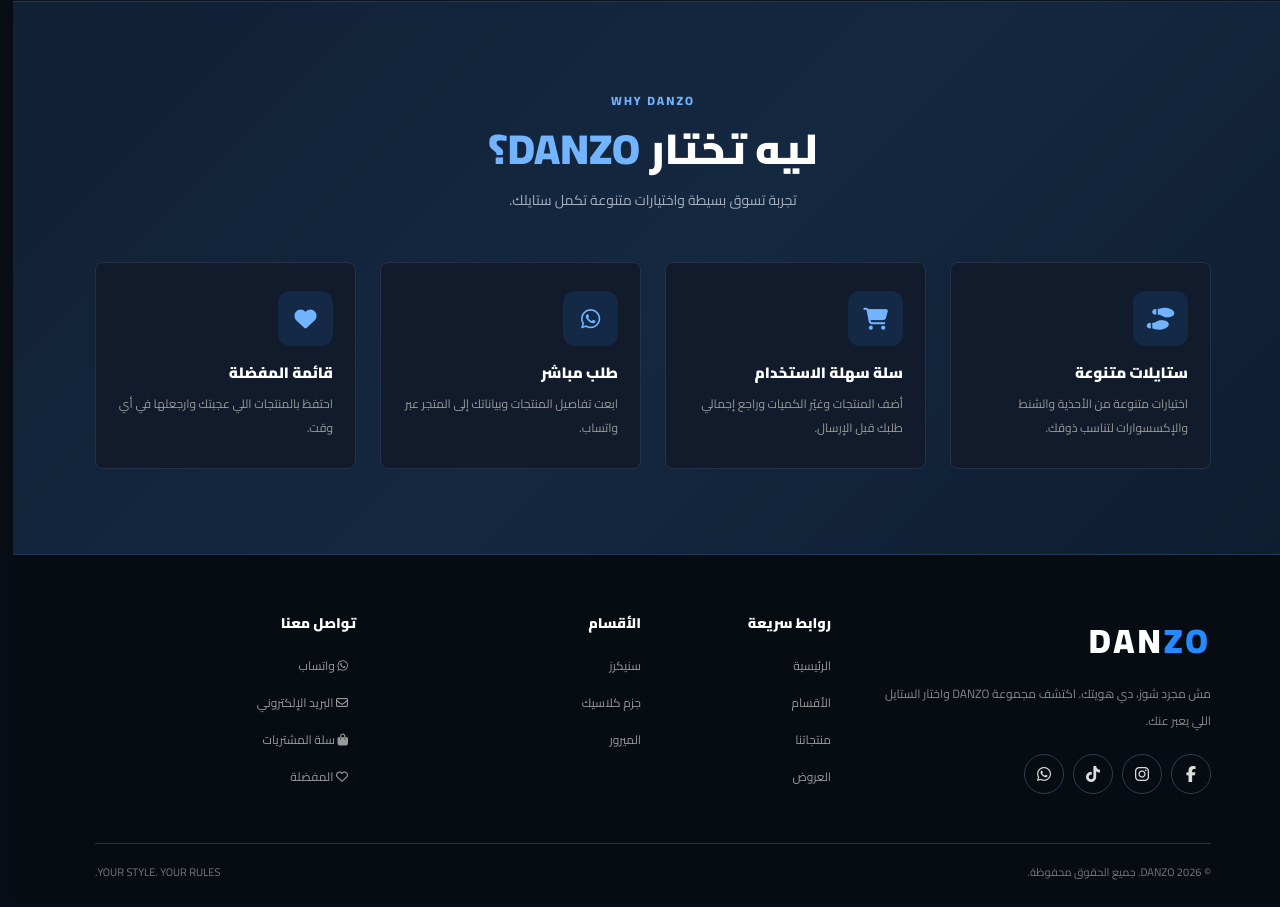
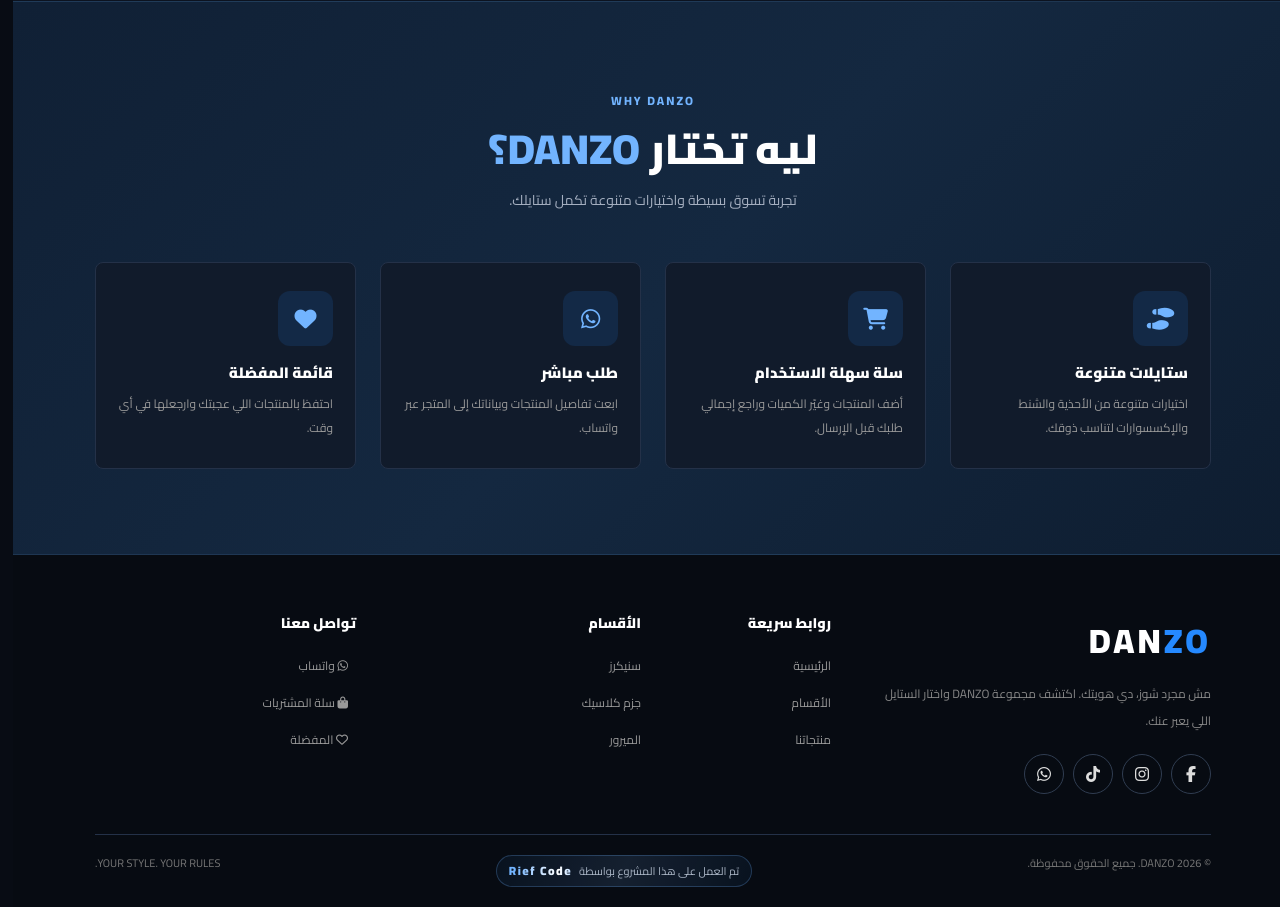
Before and after one commit to Abdalla-Elhagar/DANZOO1, a plain HTML site: page index.html in a window 1280 px wide. Shown: the part 3014-3921 px from the top of the page. Drawn offline with nearby package versions, Linux system fonts and the light colour scheme.

Commit message:
feat: add social media links and credit section to footer for enhanced visibility

```diff
--- a/css/style.css
+++ b/css/style.css
@@ -1156,6 +1156,43 @@ button {
   margin-top: 40px;
   color: #777;
   font-size: 11px;
+}
+.rie.fcode-credit {
+  display: inline-flex;
+  align-items: center;
+  gap: 7px;
+  padding: 6px 12px;
+  border: 1px solid rgba(114, 180, 255, 0.24);
+  border-radius: 999px;
+  background: linear-gradient(110deg, rgba(37, 137, 255, 0.06), rgba(114, 180, 255, 0.13), rgba(37, 137, 255, 0.06));
+  color: #aab5c5;
+  animation: rieCreditGlow 3s ease-in-out infinite;
+}
+.rie.fcode-wordmark {
+  background: linear-gradient(90deg, #72b4ff 15%, #fff 50%, #2589ff 85%);
+  background-size: 200% auto;
+  background-clip: text;
+  color: transparent;
+  font-size: 12px;
+  font-weight: 900;
+  letter-spacing: 1.5px;
+  animation: rieCodeShine 3s linear infinite;
+}
+@keyframes rieCreditGlow {
+  0%,
+  100% {
+    border-color: rgba(114, 180, 255, 0.2);
+    box-shadow: 0 0 0 rgba(37, 137, 255, 0);
+  }
+  50% {
+    border-color: rgba(114, 180, 255, 0.6);
+    box-shadow: 0 0 16px rgba(37, 137, 255, 0.16);
+  }
+}
+@keyframes rieCodeShine {
+  to {
+    background-position: 200% center;
+  }
 }
 
 /* Favorites page */
--- a/index.html
+++ b/index.html
@@ -462,9 +462,12 @@
             عنك.
           </p>
           <div class="social-links">
-            <a href="#" aria-label="Facebook"><i class="fa-brands fa-facebook-f"></i></a>
-            <a href="#" aria-label="Instagram"><i class="fa-brands fa-instagram"></i></a>
-            <a href="#" aria-label="TikTok"><i class="fa-brands fa-tiktok"></i></a>
+            <a href="https://www.facebook.com/share/19WhzPvHcd" target="_blank" rel="noopener noreferrer"
+              aria-label="Facebook"><i class="fa-brands fa-facebook-f"></i></a>
+            <a href="https://www.instagram.com/danzo.store11" target="_blank" rel="noopener noreferrer"
+              aria-label="Instagram"><i class="fa-brands fa-instagram"></i></a>
+            <a href="https://www.tiktok.com/@danzostore11" target="_blank" rel="noopener noreferrer"
+              aria-label="TikTok"><i class="fa-brands fa-tiktok"></i></a>
             <a href="#" id="footerWhatsapp" aria-label="WhatsApp"><i class="fa-brands fa-whatsapp"></i></a>
           </div>
         </div>
@@ -474,7 +477,6 @@
             <li><a href="#home">الرئيسية</a></li>
             <li><a href="#categories">الأقسام</a></li>
             <li><a href="#products">منتجاتنا</a></li>
-            <li><a href="#offers">العروض</a></li>
           </ul>
         </div>
         <div class="col-lg-3 col-md-6">
@@ -488,9 +490,7 @@
               <a href="#" id="footerWhatsappText"><i class="fa-brands fa-whatsapp ms-2"></i> واتساب</a>
             </li>
             <li>
-              <a href="#footer"><i class="fa-regular fa-envelope ms-2"></i> البريد
-                الإلكتروني</a>
-            </li>
+
             <li>
               <a href="#" id="footerCartLink"><i class="fa-solid fa-bag-shopping ms-2"></i> سلة
                 المشتريات</a>
@@ -503,6 +503,11 @@
       </div>
       <div class="footer-bottom d-flex flex-wrap justify-content-between gap-2">
         <span>© <span id="currentYear"></span> DANZO. جميع الحقوق محفوظة.</span>
+        <a class="rie fcode-credit" href="https://www.facebook.com/profile.php?id=61595437212997" target="_blank"
+          rel="noopener noreferrer" aria-label="صفحة Rief Code على فيسبوك">
+          <span>تم العمل على هذا المشروع بواسطة</span>
+          <strong class="rie fcode-wordmark" dir="ltr">Rief Code</strong>
+        </a>
         <span>YOUR STYLE. YOUR RULES.</span>
       </div>
     </div>
```
